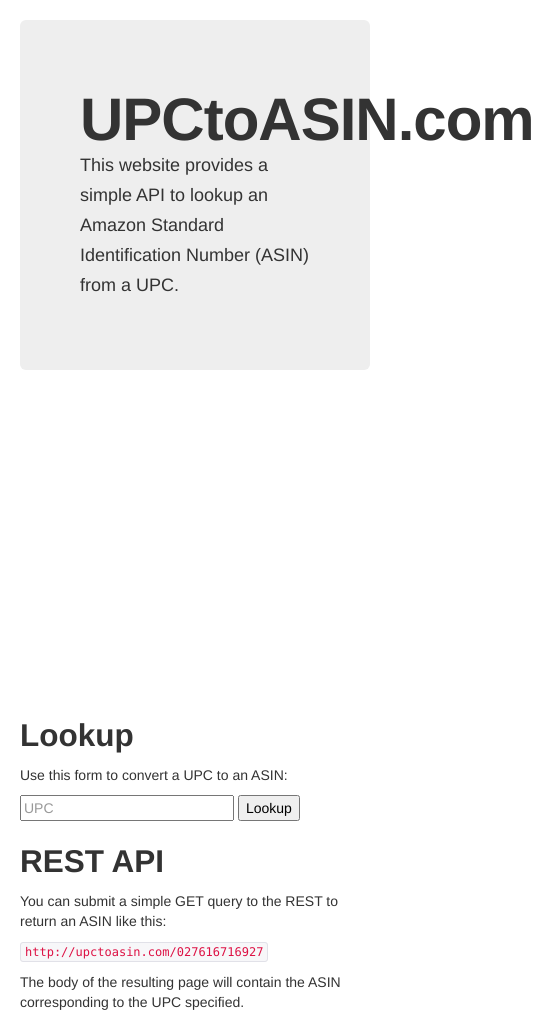
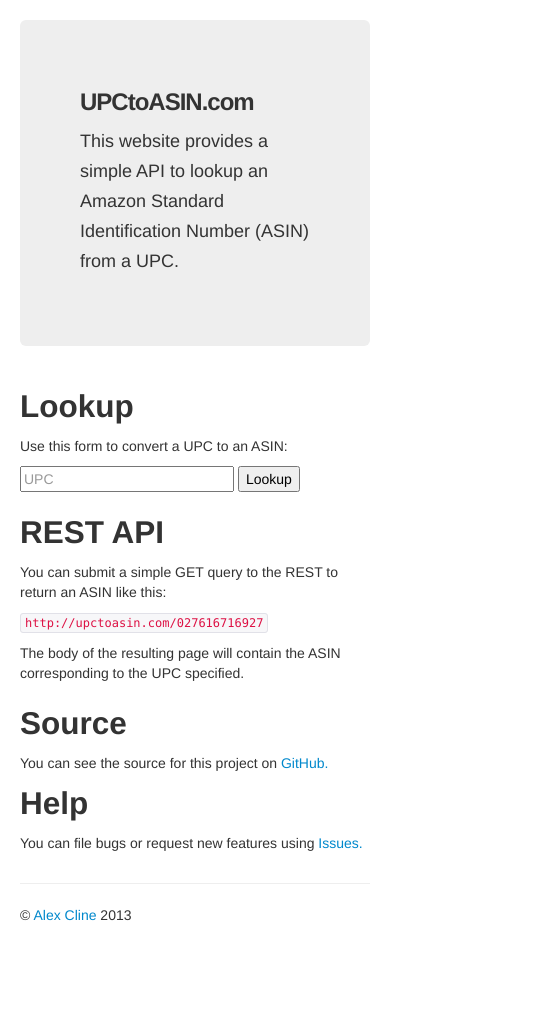
Before and after one commit to AlexCline/upctoasin.com, a website: page public/index.html in a window 390 px wide. Shown: the top 1015 px of the page, 534 px wide, since content can reach past the window. After the commit the page ends 975 px from the top, so only its background shows below. Drawn offline with nearby package versions, Linux system fonts and the light colour scheme.

Commit message:
Use correct scaling for headers in mobile view.

```diff
--- a/public/index.html
+++ b/public/index.html
@@ -18,6 +18,14 @@
       #result {
         display: none;
       }
+
+      @media (max-width: 480px) {
+        .hero-unit h1 {
+          font-size: 18pt;
+          margin-bottom: .5em;
+        }
+      }
+
     </style>
   </head>
 
@@ -29,7 +37,7 @@
       </div>
 
       <div class="row">
-        <div class="span2" id="product" style="visibility:hidden">
+        <div class="span2 hidden-phone" id="product" style="visibility:hidden">
           <h2>Product</h2>
           <p><iframe src="about:blank" style="width:120px;height:240px;" scrolling="no" marginwidth="0" marginheight="0" frameborder="0" id="amazon"></iframe></p>
         </div>
```
